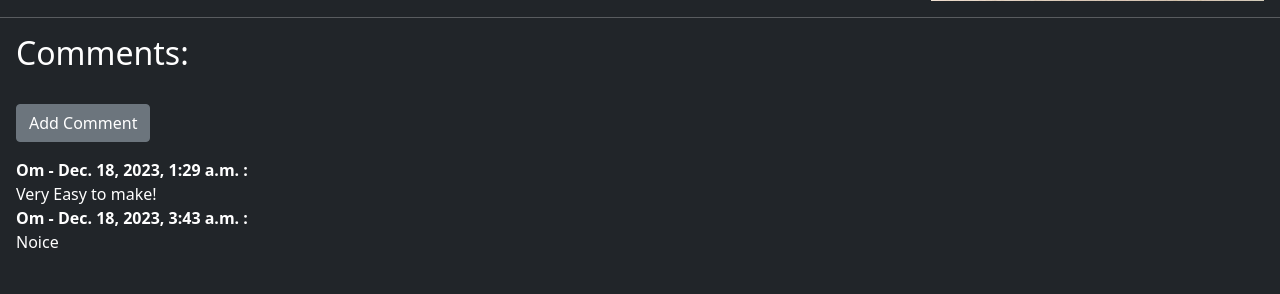
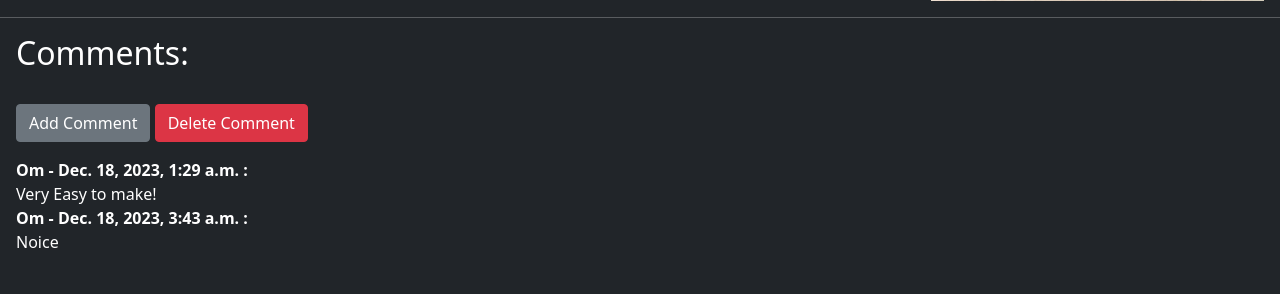
Before and after one commit to Omsurvase24/Recipe-App, a Django app: page /recipe-details/3 in a window 1280 px wide. Shown: the part 571-865 px from the top of the page. Run offline with Django 4.2, Linux system fonts and the light colour scheme; data comes from the database, SQL or seed files in the repository; both versions use the stored data as it was after the commit.

Commit message:
8th commit

```diff
--- a/core/urls.py
+++ b/core/urls.py
@@ -31,6 +31,8 @@ urlpatterns = [
     path('recipe-details/<id>', details_page, name="details_page"),
     path('recipe-details/<id>/comment',
          add_comment, name="add_comment"),
+    path('recipe-details/<id>/delete-comment',
+         delete_comment, name="delete_comment"),
     # path('about/', about, name="about"),
     path('login/', login_page, name="login_page"),
     path('register/', register_page, name="register_page"),
--- a/vege/models.py
+++ b/vege/models.py
@@ -14,6 +14,9 @@ class Recipe(models.Model):
     recipe_view_count = models.IntegerField(default=1)
     date_posted = models.DateTimeField(auto_now_add=True)
 
+    def __str__(self):
+        return self.recipe_name
+
 
 class Comment(models.Model):
     post = models.ForeignKey(
@@ -21,3 +24,6 @@ class Comment(models.Model):
     name = models.CharField(max_length=255)
     body = models.TextField()
     date_added = models.DateTimeField(auto_now_add=True)
+
+    def __str__(self):
+        return '%s - %s' % (self.post.recipe_name, self.name)
--- a/vege/templates/details.html
+++ b/vege/templates/details.html
@@ -17,12 +17,13 @@
 <hr class="text-white">
 <div class="text-white m-3">
     <h2>Comments:</h2>
+    <br>
     {% if not recipe.comments.all %}
         No comments yet..<a href="{% url 'add_comment' recipe.id %}" class = "btn btn-secondary mb-3">Add Comment</a>
     {% else %}
-    <br>
-    <a href="{% url 'add_comment' recipe.id %}" class = "btn btn-secondary mb-3">Add Comment</a>
-    <br>
+        <a href="{% url 'add_comment' recipe.id %}" class = "btn btn-secondary mb-3">Add Comment</a>
+        <a href="{% url 'delete_comment' recipe.id %}" class = "btn btn-danger mb-3">Delete Comment</a>
+        <br>
         {% for comment in recipe.comments.all %}
             <strong> {{comment.name}} -
             {{comment.date_added}} : </strong>
--- a/vege/templates/recipes.html
+++ b/vege/templates/recipes.html
@@ -58,7 +58,7 @@
         <td>
             <a href = "/delete-recipe/{{recipe.id}}" class = "btn btn-danger m-1">Delete</a>
             <a href = "/update-recipe/{{recipe.id}}" class = "btn btn-success m-1">Update</a>
-            <a href = "/recipe-details/{{recipe.id}}" class = "btn btn-success m-1">View</a>
+            <a href = "/recipe-details/{{recipe.id}}" class = "btn btn-secondary m-1">View</a>
         </td>
         <td>{{recipe.user}} <br>
           {{recipe.date_posted}}
--- a/vege/views.py
+++ b/vege/views.py
@@ -1,4 +1,4 @@
-from django.shortcuts import render, redirect
+from django.shortcuts import render, redirect, reverse
 from .models import *
 from django.http import HttpResponse
 from django.contrib.auth.models import User
@@ -163,3 +163,10 @@ def add_comment(request, id):
     }
 
     return render(request, 'add_comment.html', context)
+
+
+def delete_comment(request, id):
+    comment = Comment.objects.filter(post=id).last()
+    recipe_id = comment.post.id
+    comment.delete()
+    return redirect(reverse('details_page', args=[recipe_id]))
```
Also changed, not shown: db.sqlite3.
